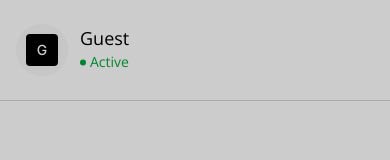
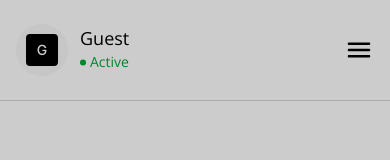
Before and after one commit to shadrxcc/lifelineai, a React (Vite) app: page /dashboard in a window 390 px wide. Shown: the top 160 px of the page. Built offline with nearby package versions, Linux system fonts and the light colour scheme.

Commit message:
feat: make sidebar responsive on mobilr

```diff
--- a/src/components/Conversation.tsx
+++ b/src/components/Conversation.tsx
@@ -20,6 +20,10 @@ interface ConversationProps {
   dislike: () => void;
   chatLog: ChatMessage[];
   setChatLog: React.Dispatch<React.SetStateAction<ChatMessage[]>>;
+  toggleMenu: () => void;
+  menu: boolean,
+  closeMenu: () => void;
+  clearModal: () => void;
 }
 
 export interface ChatMessage {
@@ -35,7 +39,11 @@ function Conversation({
   like,
   dislike,
   chatLog,
-  setChatLog
+  clearModal,
+  setChatLog,
+  toggleMenu,
+  menu,
+  closeMenu
 }: ConversationProps) {
   const [inputValue, setInputValue] = useState("");
   // const [chatLog, setChatLog] = useState<ChatMessage[]>([]);
@@ -142,7 +150,7 @@ function Conversation({
   return (
     <>
       <div id="convo" className="flex flex-col h-screen">
-        <ConversationHeader CloseTour={CloseTour} step1={step1} tour1={tour1} />
+        <ConversationHeader clearModalOpen={clearModal} closeMenu={closeMenu} menu={menu} toggleMenu={toggleMenu} CloseTour={CloseTour} step1={step1} tour1={tour1} />
 
         {/* <Confirmation/>
       <SaveConfirmation/>
--- a/src/components/ConversationHeader.tsx
+++ b/src/components/ConversationHeader.tsx
@@ -4,14 +4,28 @@ import TourDialog from "./TourDialog";
 import UserProfile from "./UserProfile";
 import UserPfp from "./UserPfp";
 import { getInitials } from "../utils/UserInitials";
+import SideBar from "./SideBar";
 
 interface ConversationHeaderProps {
   tour1: boolean;
   step1: () => void;
   CloseTour: () => void;
+  toggleMenu: () => void;
+  menu: boolean;
+  clearModalOpen: () => void;
+  clearchat?: () => void;
+  closeMenu: () => void;
 }
 
-const ConversationHeader: React.FC<ConversationHeaderProps> = ({ tour1, step1, CloseTour }) => {
+const ConversationHeader: React.FC<ConversationHeaderProps> = ({
+  tour1,
+  step1,
+  CloseTour,
+  toggleMenu,
+  clearModalOpen,
+  menu,
+  closeMenu,
+}) => {
   const authContext = useAuth();
 
   const [showProfile, setShowProfile] = useState(false);
@@ -27,16 +41,17 @@ const ConversationHeader: React.FC<ConversationHeaderProps> = ({ tour1, step1, C
   const { user } = authContext;
 
   return (
-    <div id="convo-header" className="px-4 sm:px-10 relative py-6">
+    <div
+      id="convo-header"
+      className="px-4 flex items-center justify-between sm:px-10 relative py-6"
+    >
       <div
         onClick={profileShow}
         className="flex cursor-pointer gap-x-3 items-center"
       >
-        <UserPfp name={getInitials({ name: user ? user.full_name : "G" })}/>
+        <UserPfp name={getInitials({ name: user ? user.full_name : "G" })} />
         <div className="flex flex-col gap-y-1">
-          <p className="text-lg leading-5">
-            {user ? user.full_name : "Guest"}
-          </p>
+          <p className="text-lg leading-5">{user ? user.full_name : "Guest"}</p>
           <span className="flex items-center gap-x-1">
             <img src="/active.svg" alt="" />
             <p className="text-sm text-[#00A739]">Active</p>
@@ -44,10 +59,21 @@ const ConversationHeader: React.FC<ConversationHeaderProps> = ({ tour1, step1, C
         </div>
       </div>
 
+      <button onClick={toggleMenu} className="sm:hidden">
+        <img width={30} height={30} src="/menu.svg" alt="" />
+      </button>
 
+      {menu ? (
+        <SideBar
+          clearchat={clearModalOpen}
+          closeMenu={closeMenu}
+          className="absolute w-full flex flex-col active-menu justify-between top-0 left-0 right-0 sm:hidden"
+        />
+      ) : null}
 
       {showProfile ? (
-        <UserProfile name={getInitials({ name: user ? user.full_name : "G" })}
+        <UserProfile
+          name={getInitials({ name: user ? user.full_name : "G" })}
           className="absolute left-24"
           useremail={user ? user.email : ""}
           username={user ? user.full_name : "Guest"}
@@ -55,15 +81,19 @@ const ConversationHeader: React.FC<ConversationHeaderProps> = ({ tour1, step1, C
         />
       ) : null}
 
-      {tour1 ? <TourDialog CloseTour={CloseTour} Next={step1}
-        step={1}
-        className={`absolute top-20 lg:top-14 sm:left-30 lg:left-44 z-10`}
-        heading="Profile"
-        subHeading="Manage your profile information and medical history."
-        btnText="Next"
-      /> : null}
+      {tour1 ? (
+        <TourDialog
+          CloseTour={CloseTour}
+          Next={step1}
+          step={1}
+          className={`absolute top-20 lg:top-14 sm:left-30 lg:left-44 z-10`}
+          heading="Profile"
+          subHeading="Manage your profile information and medical history."
+          btnText="Next"
+        />
+      ) : null}
     </div>
   );
-}
+};
 
-export default ConversationHeader
+export default ConversationHeader;
--- a/src/components/ModalCard.tsx
+++ b/src/components/ModalCard.tsx
@@ -10,7 +10,7 @@ const ModalCard = ({
   className?: string;
 }) => {
   return (
-    <div className={`modal-card w-[600px] ${className}`}>
+    <div className={`modal-card max-w-[90%] sm:max-w-[70%] lg:max-w-[55%] xl:max-w-[40%] ${className}`}>
        <p className="text-xl font-semibold leading-7 text-[#141414]">
           {heading}
         </p>
--- a/src/components/SideBar.tsx
+++ b/src/components/SideBar.tsx
@@ -7,27 +7,37 @@ const SideBar = ({
   finish,
   tour2,
   tour3,
+  className,
   CloseTour,
   clearchat,
+  closeMenu,
 }: {
-  step2: () => void;
-  finish: () => void;
-  tour2: Boolean;
-  tour3: Boolean;
-  CloseTour: () => void;
-  clearchat: () => void;
+  step2?: () => void;
+  finish?: () => void;
+  tour2?: Boolean;
+  tour3?: Boolean;
+  className?: string;
+  CloseTour?: () => void;
+  clearchat?: () => void;
+  closeMenu?: () => void;
 }) => {
   const { logout } = useAuth();
 
   return (
     <div
       id="sidebar"
-      className="h-screen gap-y-8 hidden sm:flex flex-col justify-between w-[30%] lg:w-[286px] py-8 px-5"
+      className={`h-screen ${className} gap-y-8 w-[30%] lg:w-[286px] py-8 px-5`}
     >
       <div>
-        <div className="flex items-center gap-x-2">
-          <h1 className="text-[#141414] text-2xl font-bold">Lifeline</h1>
-          <img src="/heart-logo.svg" alt="" />
+        <div className="flex justify-between">
+          <div className="flex items-center gap-x-2">
+            <h1 className="text-[#141414] text-2xl font-bold">Lifeline</h1>
+            <img src="/heart-logo.svg" alt="" />
+          </div>
+
+          <button onClick={closeMenu} className="sm:hidden">
+            <img width={30} height={30} src="./close.svg" alt="" />
+          </button>
         </div>
 
         <div className="history-wrapper relative">
@@ -39,13 +49,14 @@ const SideBar = ({
                 <p className="text-sm text-[#40A9FF]">This week</p>
               </div>
               <span>
-              <p className="text-sm text-[#595959] text-center leading-5">No search history</p>
+                <p className="text-sm text-[#595959] text-center leading-5">
+                  No search history
+                </p>
               </span>
               <div className="prompts hidden text-sm text-[#595959] leading-5 flex-col text-center items-end gap-y-3 px-3">
                 {/* <p className="cursor-pointer">I have a headache and....</p>
                 <p className="cursor-pointer">I have a headache and....</p>
                 <p className="cursor-pointer">I have a headache and....</p> */}
-
               </div>
             </div>
           </div>
--- a/src/components/TourDialog.tsx
+++ b/src/components/TourDialog.tsx
@@ -9,11 +9,11 @@ const TourDialog = ({
 }: {
   heading?: string;
   subHeading?: string;
-  step: string | number;
+  step?: string | number;
   className?: string;
-  Next: () => void;
+  Next?: () => void;
   btnText?: string;
-  CloseTour: () => void;
+  CloseTour?: () => void;
 }) => {
   return (
     <div
--- a/src/index.css
+++ b/src/index.css
@@ -255,22 +255,18 @@ html body {
   }
 }
 
-/* #chat-actions {
-  color
-  background: var(
-    --main-primary,
-    linear-gradient(134deg, #18a1cc 16.37%, #92d1ff 94.77%)
-  );
-  background-clip: text;
-  -webkit-background-clip: text;
-  -webkit-text-fill-color: transparent;
+.active-menu {
+  animation: active .3s ease-in-out;
 }
 
-#chat-actions:hover {
- background-color: #1F53B9;
+@keyframes active {
+  0% {
+    opacity: 0;
+    transform: scaleX(0);
+  }
+
+  100% {
+    opacity: 1;
+    transform: scale(1);
+  }
 }
-
-#chat-actions:hover .gradient-text {
- background-color: none;
- color: white;
-} */
--- a/src/pages/Dashboard.tsx
+++ b/src/pages/Dashboard.tsx
@@ -16,15 +16,21 @@ const Dashboard = () => {
   const [reminder, setReminder] = useState(false);
   const [feedback, setFeedBack] = useState(false);
   const [chatLog, setChatLog] = useState<ChatMessage[]>([]);
+  const [menu, setMenu] = useState(false);
 
   const [clearChat, setClearChat] = useState(false);
 
   const clearModalOpen = () => {
     setClearChat(true);
+    menuToggle()
   };
 
   const clearModalClose = () => {
     setClearChat(false);
+  };
+
+  const menuToggle = () => {
+    setMenu(!menu);
   };
 
   const OpenFeedback = () => {
@@ -51,9 +57,9 @@ const Dashboard = () => {
   };
 
   const clearConvo = () => {
-    setChatLog([])
-    clearModalClose()
-  }
+    setChatLog([]);
+    clearModalClose();
+  };
 
   const openReminder = () => {
     setReminder(true);
@@ -98,9 +104,12 @@ const Dashboard = () => {
 
       {feedback ? <FeedBack onClose={CloseFeedback} /> : null}
 
-      {clearChat ? <Confirmation clearConvo={clearConvo} onClose={clearModalClose} /> : null}
+      {clearChat ? (
+        <Confirmation clearConvo={clearConvo} onClose={clearModalClose} />
+      ) : null}
       <div className="flex w-full ">
         <SideBar
+          className="hidden sm:flex sm:flex-col sm:justify-between"
           clearchat={clearModalOpen}
           CloseTour={closeTour}
           step2={moveToStep3}
@@ -110,7 +119,13 @@ const Dashboard = () => {
         />
 
         <div className="flex-1">
-          <Conversation chatLog={chatLog} setChatLog={setChatLog}
+          <Conversation
+            clearModal={clearModalOpen}
+            closeMenu={menuToggle}
+            menu={menu}
+            toggleMenu={menuToggle}
+            chatLog={chatLog}
+            setChatLog={setChatLog}
             like={OpenFeedback}
             dislike={OpenFeedback}
             setReminder={openReminder}
```
Also changed, not shown: public/close.svg (added), public/menu.svg (added).
